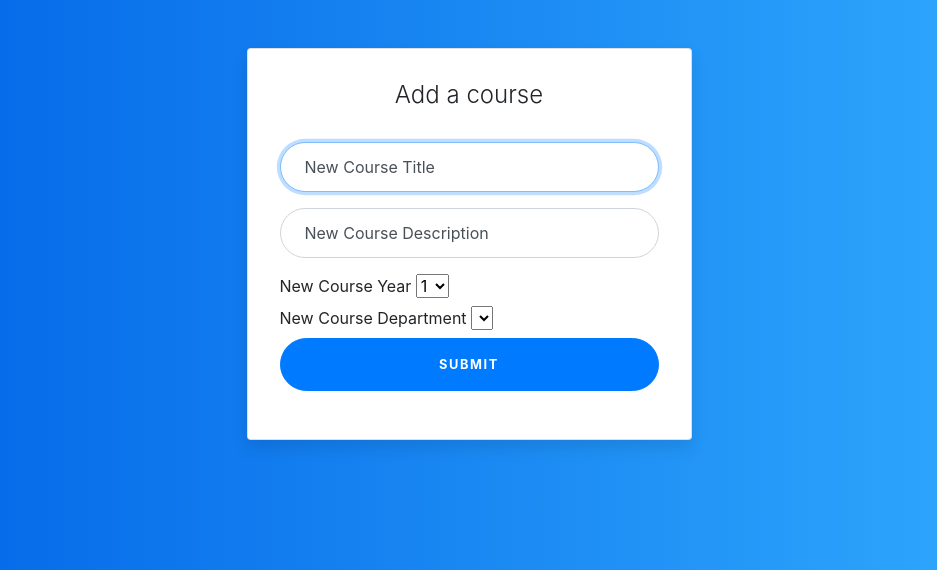
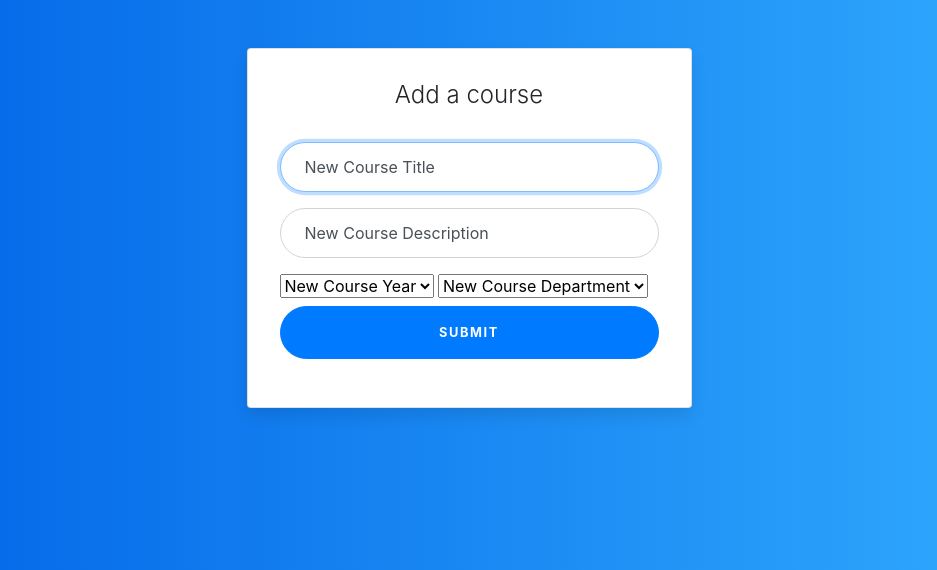
Before and after one commit to idenc/SENG300-coursepage, a Flask app: page /addcourse in a window 1280 px wide. Shown: the top 570 px of the page, without its empty margins (171-1108 px from the left). Run offline with Flask 2, Linux system fonts and the light colour scheme; data that the repository does not hold is empty; parts of the project's set-up code (start-up, migrations or seed data) failed here and were passed over; some libraries are stand-ins or nearby versions.

Commit message:
Updated  course adding page

```diff
--- a/static/script/navbar.js
+++ b/static/script/navbar.js
@@ -55,6 +55,7 @@ function getNavbar() {
             '        <div class="dropdown-menu dropdown-menu-right" aria-labelledby="navbarDropdownMenuLink">' +
             '          <a class="dropdown-item" href="/">Dashboard</a>' +
             '          <a class="dropdown-item" href="/logout" data-toggle="modal" data-target="#logoutAlert">Log out</a>' +
+            '          <a class="dropdown-item" href="/addcourse">Add course</a>' +
             '        </div>' +
             '      </li>' +
             '    </ul>' + popUp;
--- a/templates/addcourse.html
+++ b/templates/addcourse.html
@@ -1,11 +1,18 @@
 <head>
     <link rel="stylesheet" href="../static/css/login.css"/>
+    <link rel="stylesheet" href="../static/css/nice-select.css"/>
     <link rel="stylesheet" href="https://maxcdn.bootstrapcdn.com/bootstrap/4.0.0/css/bootstrap.min.css"
           integrity="sha384-Gn5384xqQ1aoWXA+058RXPxPg6fy4IWvTNh0E263XmFcJlSAwiGgFAW/dAiS6JXm" crossorigin="anonymous">
     <script src="https://ajax.googleapis.com/ajax/libs/jquery/3.3.1/jquery.min.js"></script>
+    <script src="../static/script/jquery.nice-select.js"></script>
+    <script>
+        $(document).ready(function () {
+            $('select').niceSelect();
+        });
 
+    </script>
     <script type="text/javascript" src="../static/script/login.js"></script>
-    <title>Login</title>
+    <title>Add Course</title>
 
 </head>
 
@@ -31,8 +38,9 @@
                             <label for="new_course_description">New Course Description</label>
                         </div>
 
-                        <label for="new_course_year">New Course Year
+                        <label for="new_course_year">
                             <select name="new_course_year">
+                                <option selected disabled>New Course Year</option>
                                 <option value="1">1</option>
                                 <option value="2">2</option>
                                 <option value="3">3</option>
@@ -40,8 +48,9 @@
                             </select>
                         </label>
 
-                        <label for="new_course_dep">New Course Department
+                        <label for="new_course_dep">
                             <select name="new_course_dep">
+                                <option selected disabled>New Course Department</option>
                                 {% for name in dep_names %}
                                     <option value="{{ name[0] }}">{{ name[1] }}</option>
                                 {% endfor %}
```
